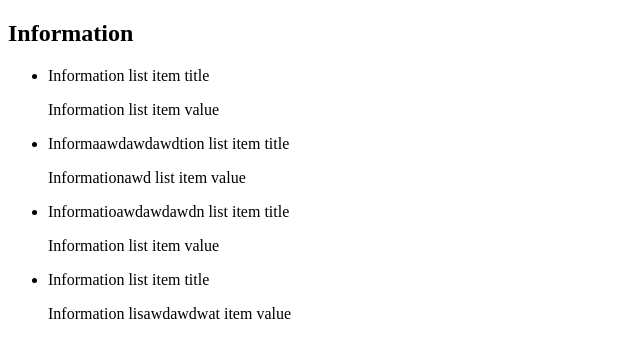
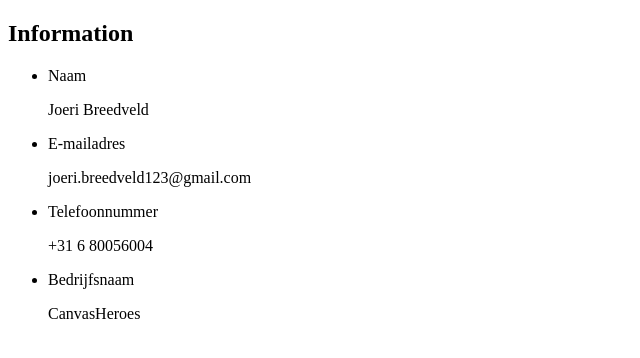
Before and after one commit to joeribreedveld/stageblog, a Next.js app: page /information in a window 1280 px wide. Shown: the top 358 px of the page, without its empty margins (0-640 px from the left). Built offline with nearby package versions, Linux system fonts and the light colour scheme.

Commit message:
feat(information): information list real data and fix gaps and flex lists

```diff
--- a/src/components/sections/BlogPosts/BlogPosts.tsx
+++ b/src/components/sections/BlogPosts/BlogPosts.tsx
@@ -40,7 +40,7 @@
 const BlogPost = ({ title, date, tags, description }: IBlogPostProps) => {
   return (
     <li>
-      <article className="flex flex-col gap-16 border-b border-gray-200 pb-8 md:flex-row">
+      <article className="flex flex-col gap-8 border-b border-gray-200 pb-8 md:flex-row md:gap-16">
         <section className="md:w-1/3">
           <p className="text-gray-500">{date}</p>
         </section>
--- a/src/components/sections/InformationList/InformationList.tsx
+++ b/src/components/sections/InformationList/InformationList.tsx
@@ -4,23 +4,14 @@
 const InformationList = () => {
   return (
     <section>
-      <ul>
+      <ul className="flex flex-col gap-8">
+        <InformationListItem title="Naam" value="Joeri Breedveld" />
         <InformationListItem
-          title="Information list item title"
-          value="Information list item value"
+          title="E-mailadres"
+          value="joeri.breedveld123@gmail.com"
         />
-        <InformationListItem
-          title="Informaawdawdawdtion list item title"
-          value="Informationawd list item value"
-        />
-        <InformationListItem
-          title="Informatioawdawdawdn list item title"
-          value="Information list item value"
-        />
-        <InformationListItem
-          title="Information list item title"
-          value="Information lisawdawdwat item value"
-        />
+        <InformationListItem title="Telefoonnummer" value="+31 6 80056004" />
+        <InformationListItem title="Bedrijfsnaam" value="CanvasHeroes" />
       </ul>
     </section>
   );
@@ -28,11 +19,11 @@
 
 const InformationListItem = ({ title, value }: IInformationListItemProps) => {
   return (
-    <li className="flex gap-16 border-b border-gray-200 py-8">
-      <section className="w-1/3">
+    <li className="flex flex-col gap-4 border-b border-gray-200 pb-8 md:flex-row md:gap-16">
+      <section className="md:w-1/3">
         <p className="text-gray-500">{title}</p>
       </section>
-      <section className="w-2/3">
+      <section className="md:w-2/3">
         <p>{value}</p>
       </section>
     </li>
```
